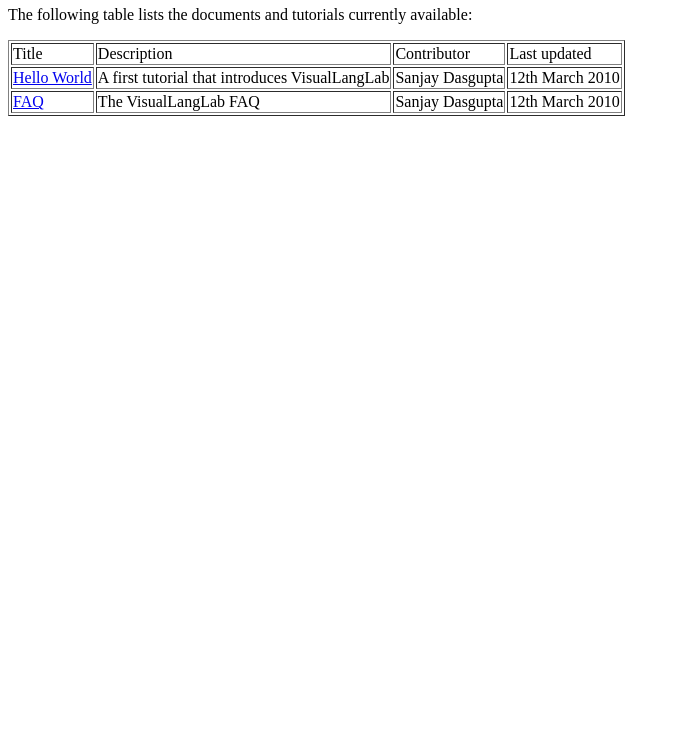
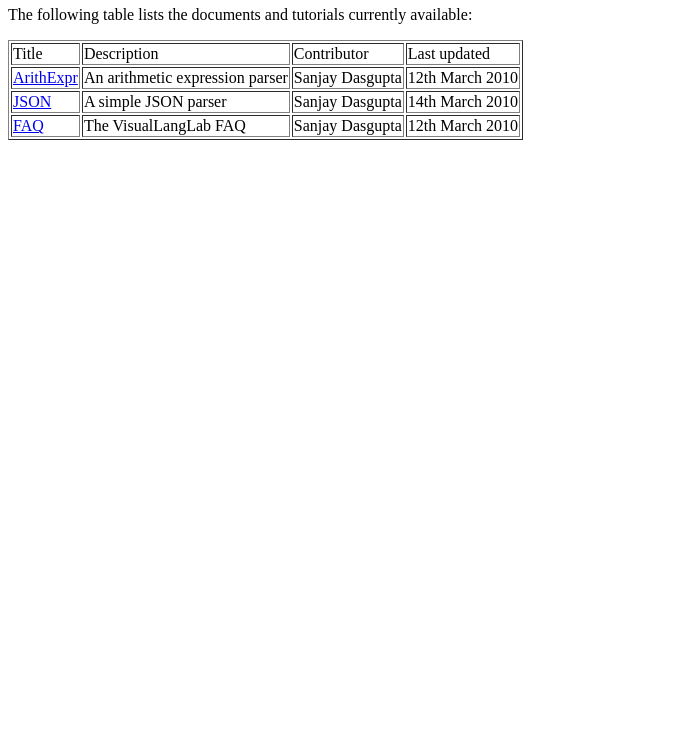
Before and after one commit to mdaniel/VisualLangLab, a plain HTML site: page www/docs-tuts/index.html in a window 1280 px wide. Shown: the part 60-800 px from the top of the page, without its empty margins (0-680 px from the left). Drawn offline with Linux system fonts and the light colour scheme.

Commit message:
git-svn-id: https://svn.java.net/svn/vll~svn/trunk@64 c0272bae-d8de-c28f-bcdf-8b42aff4940e

```diff
--- a/www/docs-tuts/index.html
+++ b/www/docs-tuts/index.html
@@ -13,7 +13,9 @@
 <table border="1">
 <tr><td>Title</td><td>Description</td><td>Contributor</td><td>Last updated</td></tr>
 
-<tr><td><a href="hello-world/index.html">Hello World</a></td><td>A first tutorial that introduces VisualLangLab</td><td>Sanjay Dasgupta</td><td>12th March 2010</td></tr>
+<tr><td><a href="arith-expr/index.html">ArithExpr</a></td><td>An arithmetic expression parser</td><td>Sanjay Dasgupta</td><td>12th March 2010</td></tr>
+
+<tr><td><a href="json/index.html">JSON</a></td><td>A simple JSON parser</td><td>Sanjay Dasgupta</td><td>14th March 2010</td></tr>
 
 <tr><td><a href="faq/index.html">FAQ</a></td><td>The VisualLangLab FAQ</td><td>Sanjay Dasgupta</td><td>12th March 2010</td></tr>
 
```
